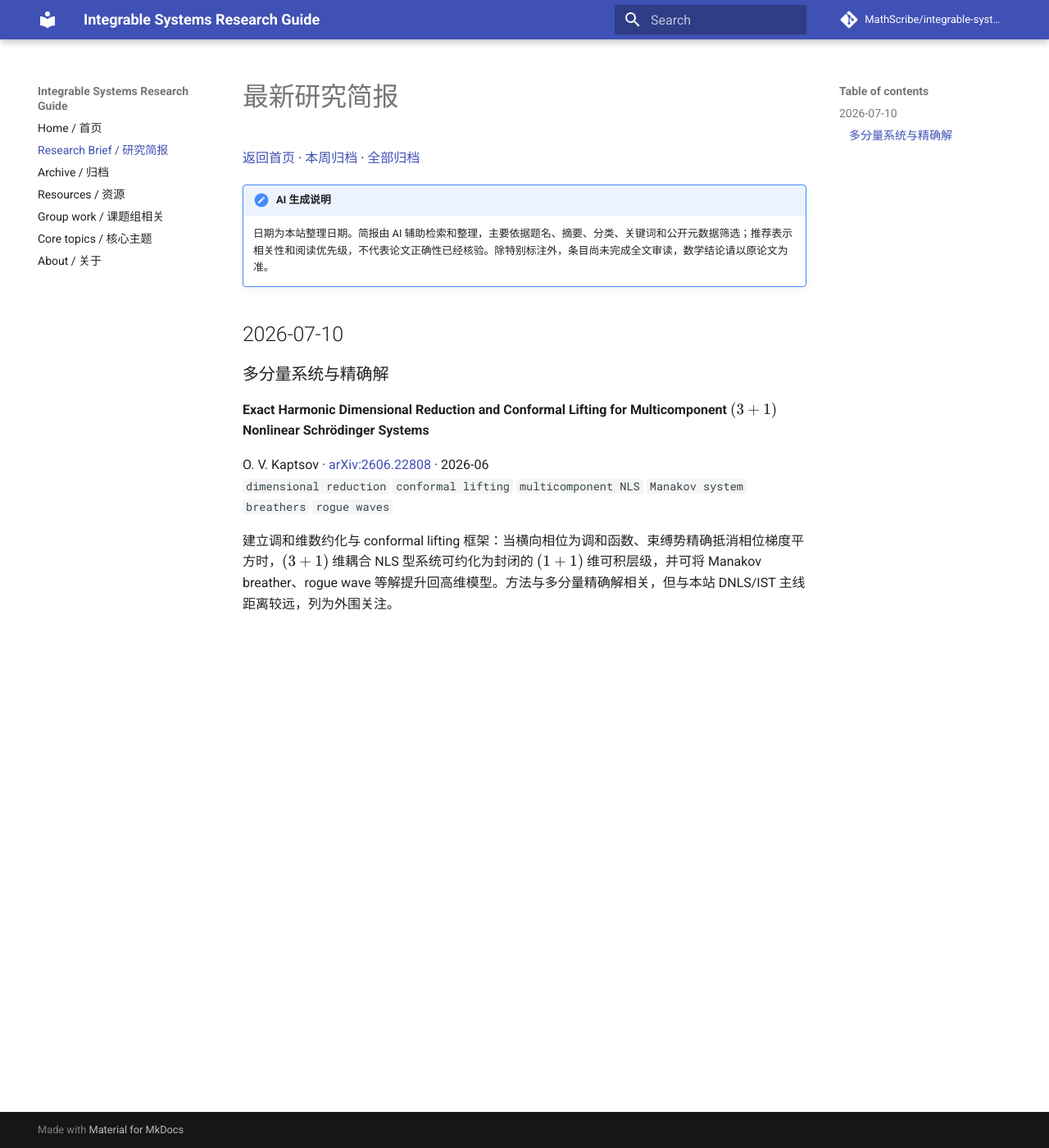
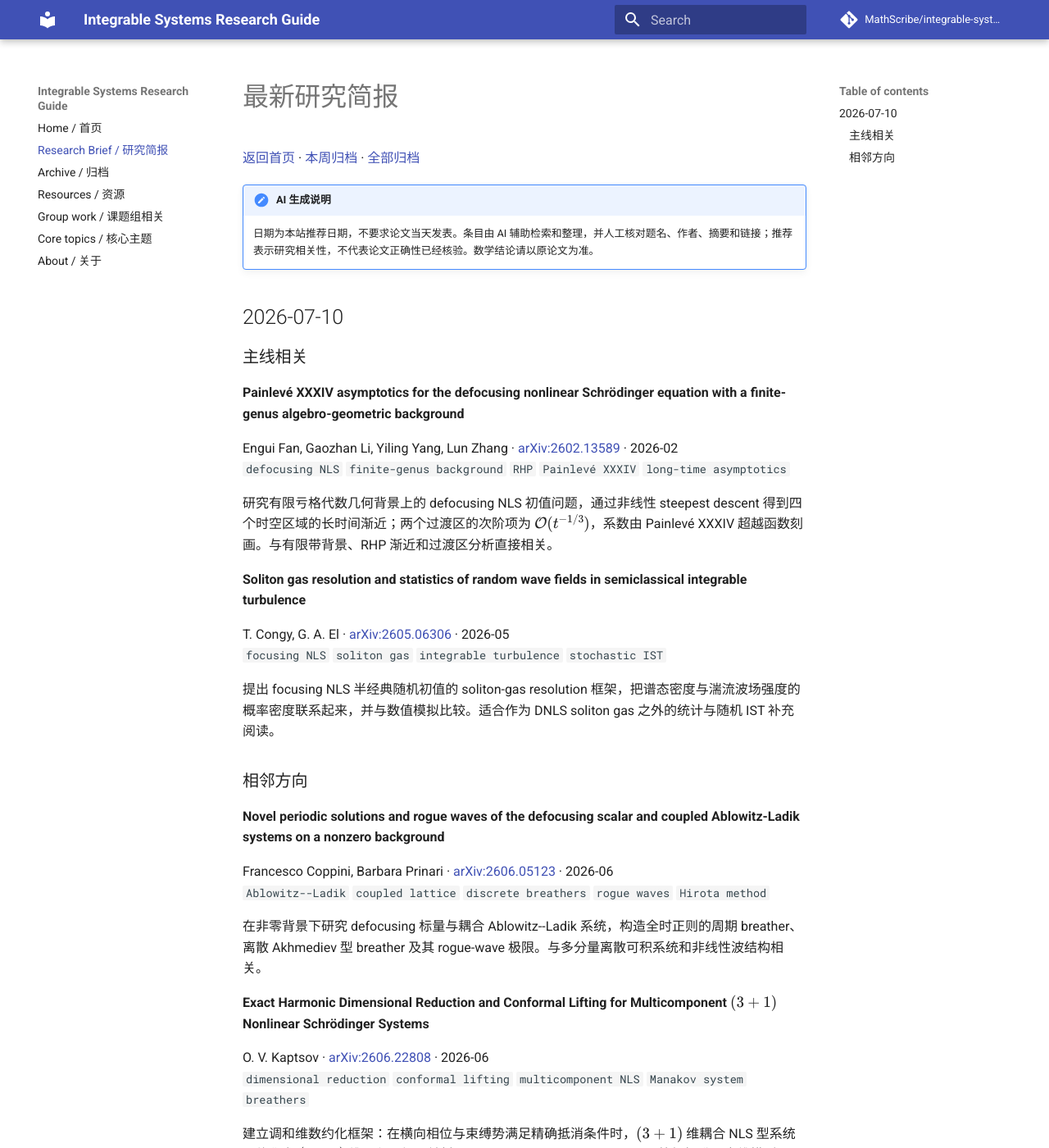
Before and after one commit to MathScribe/integrable-systems-guide, an MkDocs documentation site: the page built from docs/radar/latest.md, in a window 1280 px wide and 1400 px high. Shown: the whole window at 82% size. Built offline with MkDocs 1.6.1 and Material for MkDocs 9.7.7, drawn with Linux system fonts in a browser that asks for light colours; comment, search, counter and statistics services are not loaded; some of the changed text lies outside the part shown.

Commit message:
Expand and curate the July 10 research brief

```diff
--- a/docs/radar/latest.md
+++ b/docs/radar/latest.md
@@ -3,15 +3,38 @@
 [返回首页](../index.md) · [本周归档](2026-W28.md) · [全部归档](index.md)
 
 !!! note "AI 生成说明"
-    日期为本站整理日期。简报由 AI 辅助检索和整理，主要依据题名、摘要、分类、关键词和公开元数据筛选；推荐表示相关性和阅读优先级，不代表论文正确性已经核验。除特别标注外，条目尚未完成全文审读，数学结论请以原论文为准。
+    日期为本站推荐日期，不要求论文当天发表。条目由 AI 辅助检索和整理，并人工核对题名、作者、摘要和链接；推荐表示研究相关性，不代表论文正确性已经核验。数学结论请以原论文为准。
 
 ## 2026-07-10
 
-### 多分量系统与精确解
+### 主线相关
+
+**Painlevé XXXIV asymptotics for the defocusing nonlinear Schrödinger equation with a finite-genus algebro-geometric background**
+
+Engui Fan, Gaozhan Li, Yiling Yang, Lun Zhang · [arXiv:2602.13589](https://arxiv.org/abs/2602.13589) · 2026-02
+`defocusing NLS` `finite-genus background` `RHP` `Painlevé XXXIV` `long-time asymptotics`
+
+研究有限亏格代数几何背景上的 defocusing NLS 初值问题，通过非线性 steepest descent 得到四个时空区域的长时间渐近；两个过渡区的次阶项为 $\mathcal{O}(t^{-1/3})$，系数由 Painlevé XXXIV 超越函数刻画。与有限带背景、RHP 渐近和过渡区分析直接相关。
+
+**Soliton gas resolution and statistics of random wave fields in semiclassical integrable turbulence**
+
+T. Congy, G. A. El · [arXiv:2605.06306](https://arxiv.org/abs/2605.06306) · 2026-05
+`focusing NLS` `soliton gas` `integrable turbulence` `stochastic IST`
+
+提出 focusing NLS 半经典随机初值的 soliton-gas resolution 框架，把谱态密度与湍流波场强度的概率密度联系起来，并与数值模拟比较。适合作为 DNLS soliton gas 之外的统计与随机 IST 补充阅读。
+
+### 相邻方向
+
+**Novel periodic solutions and rogue waves of the defocusing scalar and coupled Ablowitz-Ladik systems on a nonzero background**
+
+Francesco Coppini, Barbara Prinari · [arXiv:2606.05123](https://arxiv.org/abs/2606.05123) · 2026-06
+`Ablowitz--Ladik` `coupled lattice` `discrete breathers` `rogue waves` `Hirota method`
+
+在非零背景下研究 defocusing 标量与耦合 Ablowitz--Ladik 系统，构造全时正则的周期 breather、离散 Akhmediev 型 breather 及其 rogue-wave 极限。与多分量离散可积系统和非线性波结构相关。
 
 **Exact Harmonic Dimensional Reduction and Conformal Lifting for Multicomponent $(3+1)$ Nonlinear Schrödinger Systems**
 
 O. V. Kaptsov · [arXiv:2606.22808](https://arxiv.org/abs/2606.22808) · 2026-06
-`dimensional reduction` `conformal lifting` `multicomponent NLS` `Manakov system` `breathers` `rogue waves`
+`dimensional reduction` `conformal lifting` `multicomponent NLS` `Manakov system` `breathers`
 
-建立调和维数约化与 conformal lifting 框架：当横向相位为调和函数、束缚势精确抵消相位梯度平方时，$(3+1)$ 维耦合 NLS 型系统可约化为封闭的 $(1+1)$ 维可积层级，并可将 Manakov breather、rogue wave 等解提升回高维模型。方法与多分量精确解相关，但与本站 DNLS/IST 主线距离较远，列为外围关注。
+建立调和维数约化框架：在横向相位与束缚势满足精确抵消条件时，$(3+1)$ 维耦合 NLS 型系统可约化为 $(1+1)$ 维可积层级，并将 Manakov breathers、rogue waves 等解提升回高维模型。属于多分量精确解的相邻方向。
```
